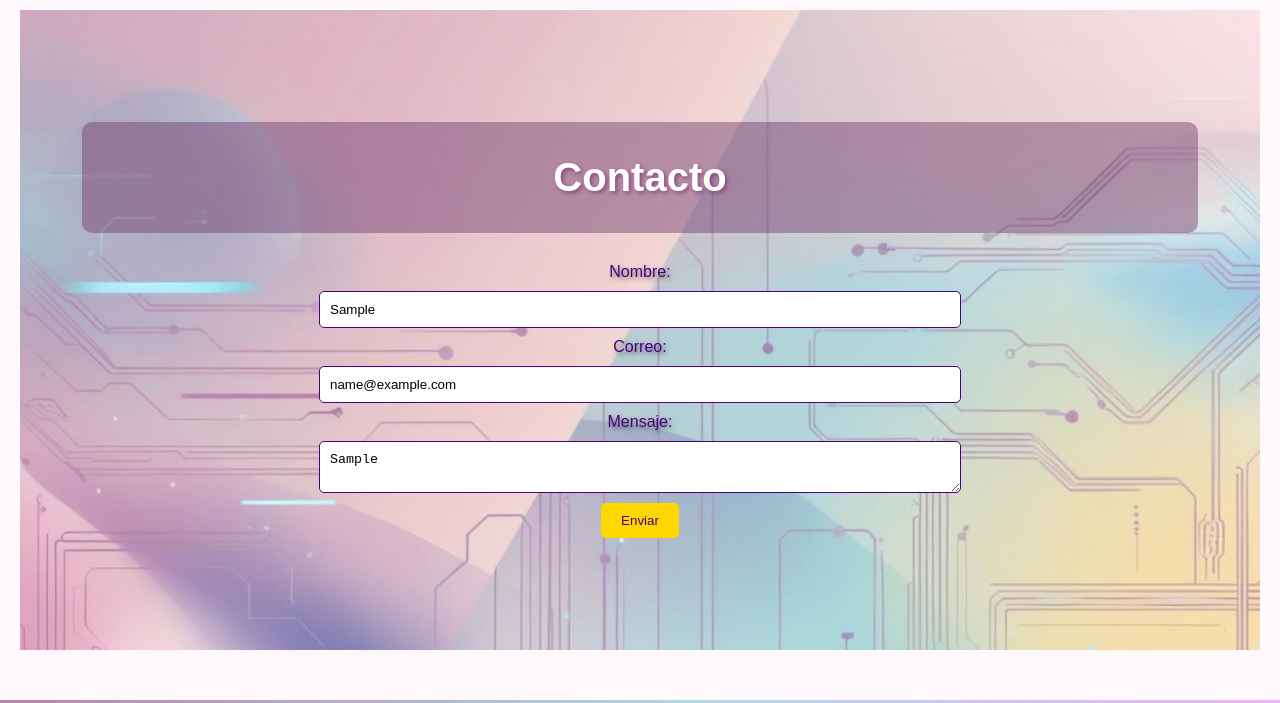
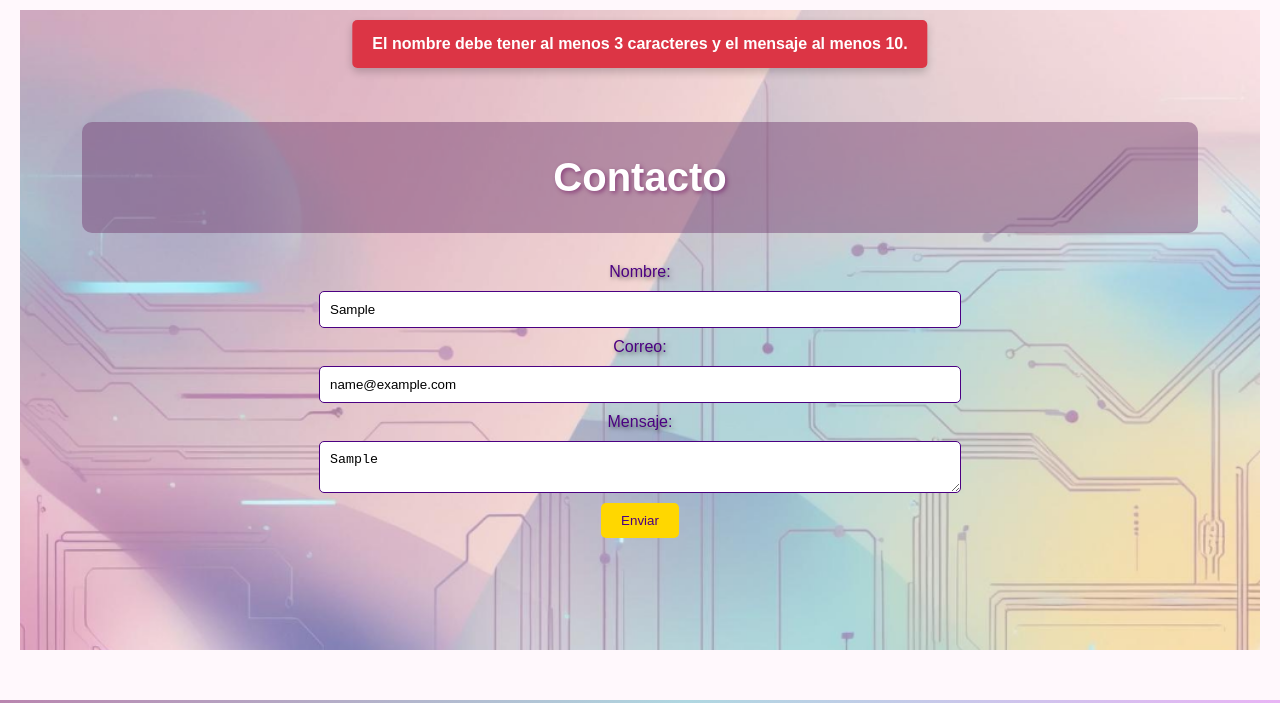
Before and after one commit to EriCrysBel/EriCrysBel.github.io, a plain HTML site: page desarrolloWeb.html in a window 1280 px wide. Both pictures are taken after typing "Sample", "name@example.com", "Sample" into the empty fields and a click on the button "Enviar". Shown: the part 1264-1967 px from the top of the page. Drawn offline with nearby package versions, Linux system fonts and the light colour scheme.

Commit message:
creación elemento pop up, seguridad y boton mas info

```diff
--- a/desarrolloWeb.html
+++ b/desarrolloWeb.html
@@ -5,8 +5,8 @@
     <meta name="viewport" content="width=device-width, initial-scale=1.0">
     <title>Servicios de Desarrollo Web</title>
     <link rel="stylesheet" href="style-desarro.css">
-    <script src="https://cdn.jsdelivr.net/npm/@emailjs/browser@3/dist/email.min.js"></script>
-
+    <script src="https://cdn.jsdelivr.net/npm/@emailjs/browser@3/dist/email.min.js" defer></script>
+    <script src="script.js" defer></script>
 </head>
 <body>
     <header class="web-header">
@@ -18,7 +18,7 @@
         </nav>
         <h1>Servicios de Desarrollo Web</h1>
     </header>
-
+    <div id="popup-container"></div>
     <section id="web-servicios" class="web-servicios">
         <h2>Nuestros Servicios</h2>
         <div class="web-servicios-container">
--- /dev/null
+++ b/script.js
@@ -0,0 +1,61 @@
+document.addEventListener("DOMContentLoaded", function () {
+    emailjs.init("lig-ZjVkTatVjfObZ"); // Reemplaza con tu User ID de EmailJS
+
+    document.getElementById("contact-form").addEventListener("submit", function (event) {
+        event.preventDefault();
+
+        const nombre = sanitizeInput(document.getElementById("nombre").value);
+        const email = sanitizeInput(document.getElementById("email").value);
+        const mensaje = sanitizeInput(document.getElementById("mensaje").value);
+
+        if (!validateEmail(email)) {
+            showPopup("Por favor, ingrese un correo electrónico válido.", "error");
+            return;
+        }
+
+        if (nombre.length < 3 || mensaje.length < 10) {
+            showPopup("El nombre debe tener al menos 3 caracteres y el mensaje al menos 10.", "error");
+            return;
+        }
+
+        const serviceID = "service_etggut4";
+        const templateID = "template_kvm8e8j";
+
+        const templateParams = { nombre, email, mensaje };
+
+        emailjs.send(serviceID, templateID, templateParams)
+            .then(response => {
+                showPopup("Mensaje enviado con éxito!", "success");
+                document.getElementById("contact-form").reset();
+            })
+            .catch(error => {
+                showPopup("Error al enviar el mensaje, inténtalo nuevamente.", "error");
+                console.error(error);
+            });
+    });
+
+    function sanitizeInput(input) {
+        return input.replace(/</g, "&lt;").replace(/>/g, "&gt;").trim();
+    }
+
+    function validateEmail(email) {
+        const re = /^[a-zA-Z0-9._%+-]+@[a-zA-Z0-9.-]+\.[a-zA-Z]{2,}$/;
+        return re.test(email);
+    }
+
+    function showPopup(message, type) {
+        const popup = document.createElement("div");
+        popup.className = `popup ${type}`;
+        popup.textContent = message;
+        document.body.appendChild(popup);
+
+        setTimeout(() => {
+            popup.style.opacity = "0";
+            setTimeout(() => popup.remove(), 500);
+        }, 3000);
+    }
+
+    document.querySelector(".marketing-btn").addEventListener("click", function() {
+        showPopup("SERVICIO DISPONIBLE PRÓXIMAMENTE ", "info");
+    });
+});
--- a/style-desarro.css
+++ b/style-desarro.css
@@ -111,6 +111,45 @@ body {
   button:hover {
     background-color: #fdd835;
   }
+
+  #popup-container {
+    position: fixed;
+    top: 20px;
+    left: 50%;
+    transform: translateX(-50%);
+    z-index: 1000;
+}
+
+.popup {
+    padding: 15px 20px;
+    border-radius: 5px;
+    color: white;
+    font-size: 16px;
+    text-align: center;
+    margin-bottom: 10px;
+    opacity: 1;
+    transition: opacity 0.5s ease-in-out;
+    position: fixed;
+    top: 20px;
+    left: 50%;
+    transform: translateX(-50%);
+    z-index: 1000;
+    min-width: 250px;
+    text-align: center;
+    font-weight: bold;
+    box-shadow: 0 4px 8px rgba(0, 0, 0, 0.2);
+}
+
+.popup.success {
+    background-color: #28a745;
+}
+
+.popup.error {
+    background-color: #dc3545;
+}
+
+
+
   #contacto{
     position: relative;
     background: url('images/form-contact.png') no-repeat center center/cover;
--- a/styles.css
+++ b/styles.css
@@ -74,10 +74,13 @@ section {
 button {
   background-color: #ffd700;
   color: #4b0082;
-  padding: 10px 20px;
   border: none;
+  padding: 10px 15px;
+  font-size: 16px;
+  font-weight: bold;
   border-radius: 5px;
   cursor: pointer;
+  transition: all 0.3s ease;
 }
 button:hover {
   background-color: #fdd835;
@@ -165,6 +168,105 @@ padding: 40px;
 .sobre-mi-texto ul li a:hover {
   color: #ffd700;
 }
+
+
+/* Estilos para el botón de Marketing Digital */
+.marketing-btn {
+  border: none;
+  padding: 10px 15px;
+  font-size: 16px;
+  font-weight: bold;
+  border-radius: 5px;
+  cursor: pointer;
+  transition: all 0.3s ease;
+}
+
+.marketing-btn:hover {
+  background-color: #e68900;
+}
+
+/* Estilos para el popup */
+.popup {
+  position: fixed;
+  top: 50%;
+  left: 50%;
+  transform: translate(-50%, -50%);
+  background: rgba(0, 0, 0, 0.8);
+  color: white;
+  padding: 20px;
+  border-radius: 8px;
+  font-size: 18px;
+  text-align: center;
+  z-index: 1000;
+  animation: fadeIn 0.3s ease-in-out;
+}
+
+.popup.info {
+  background-color: #3498db; /* Azul informativo */
+}
+
+.popup.error {
+  background-color: #e74c3c; /* Rojo de error */
+}
+
+.popup.success {
+  background-color: #2ecc71; /* Verde de éxito */
+}
+
+/* Animación de entrada */
+@keyframes fadeIn {
+  from {
+      opacity: 0;
+      transform: translate(-50%, -55%);
+  }
+  to {
+      opacity: 1;
+      transform: translate(-50%, -50%);
+  }
+}
+
+
+
+
+
+
+#popup-container {
+  position: fixed;
+  top: 20px;
+  left: 50%;
+  transform: translateX(-50%);
+  z-index: 1000;
+}
+
+.popup {
+  padding: 15px 20px;
+  border-radius: 5px;
+  color: white;
+  font-size: 16px;
+  text-align: center;
+  margin-bottom: 10px;
+  opacity: 1;
+  transition: opacity 0.5s ease-in-out;
+  position: fixed;
+  top: 20px;
+  left: 50%;
+  transform: translateX(-50%);
+  z-index: 1000;
+  min-width: 250px;
+  text-align: center;
+  font-weight: bold;
+  box-shadow: 0 4px 8px rgba(0, 0, 0, 0.2);
+}
+
+.popup.success {
+  background-color: #28a745;
+}
+
+.popup.error {
+  background-color: #dc3545;
+}
+
+
 
 #contacto{
   position: relative;
```
Also changed, not shown: index.html (+6 -5 lines).
